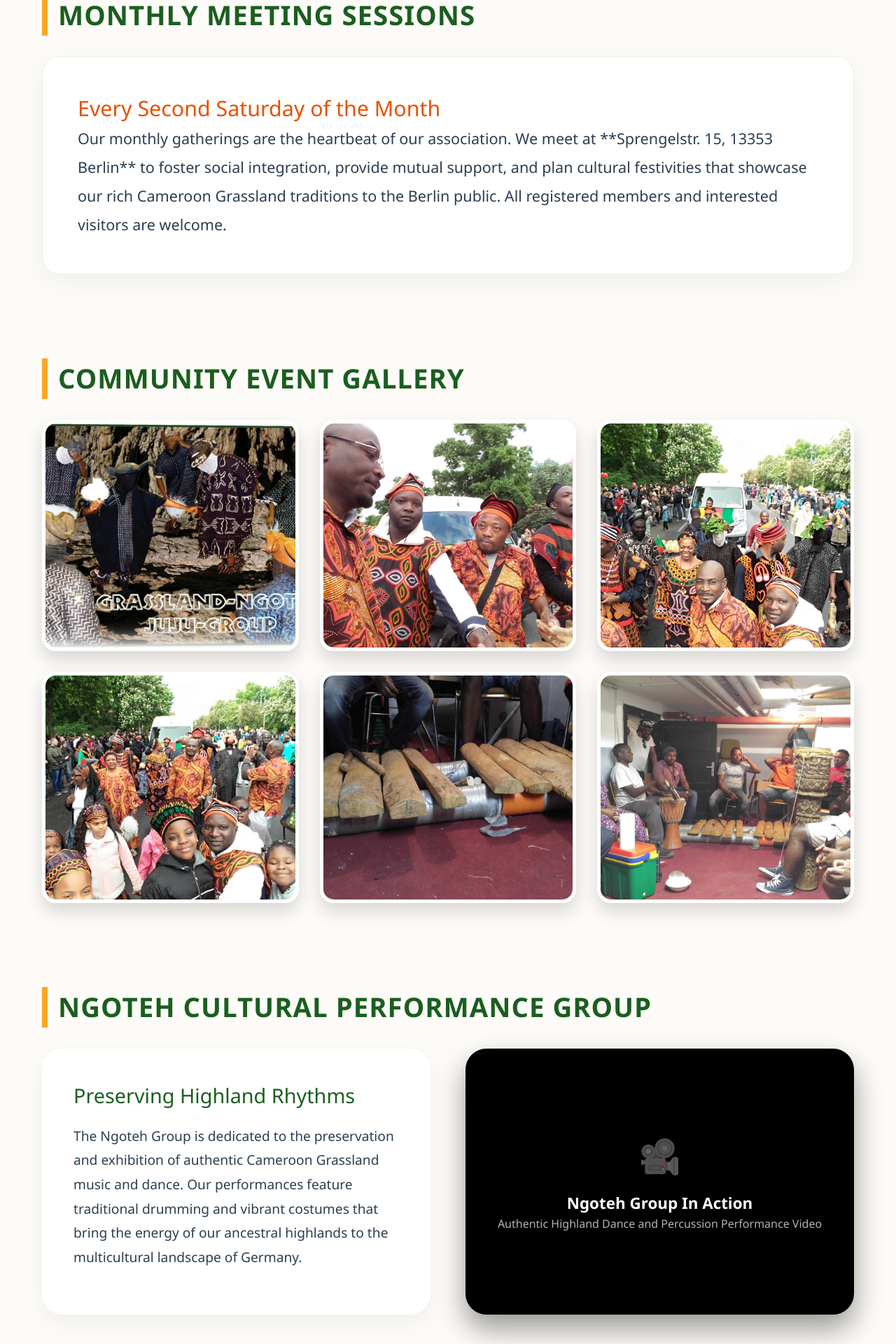
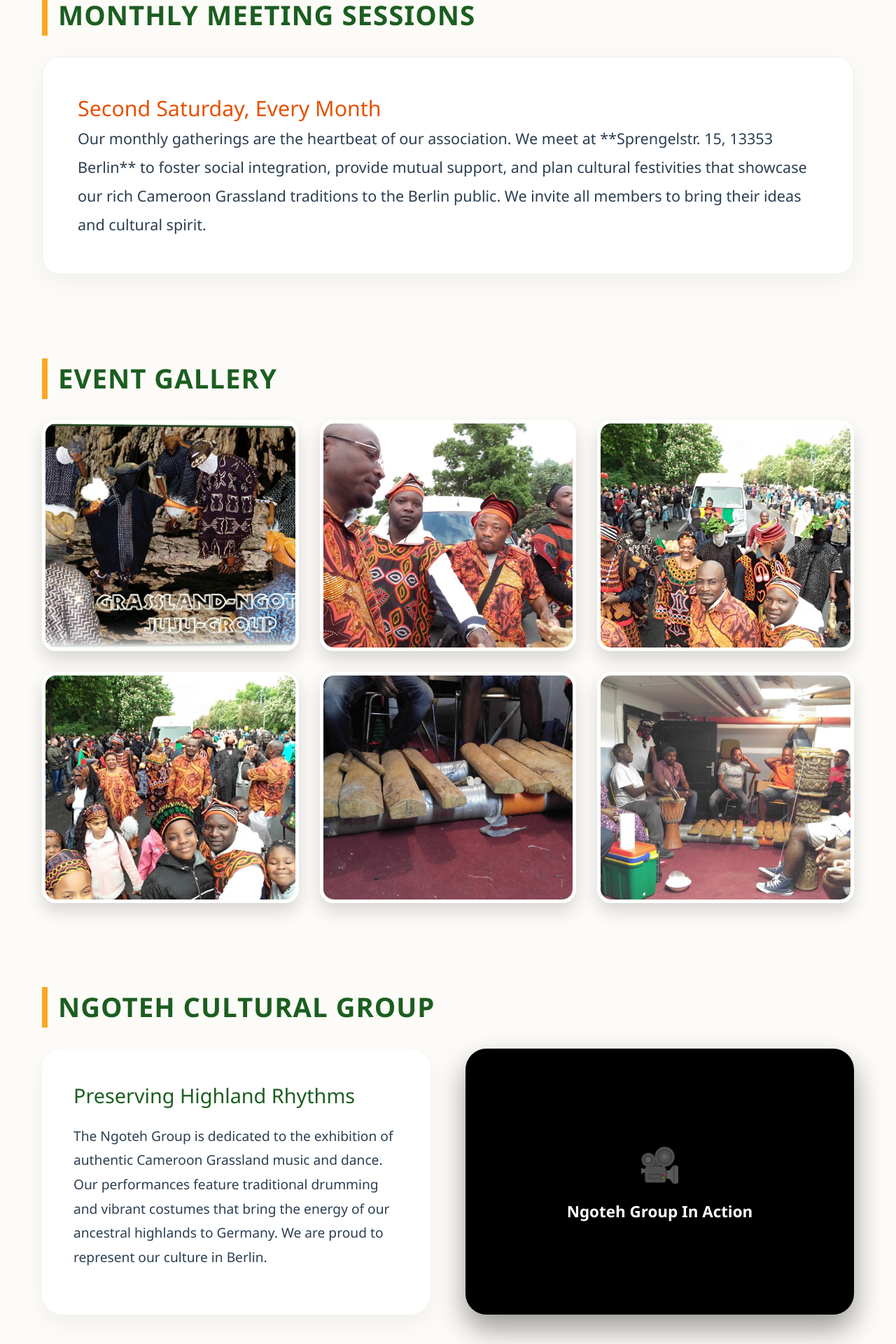
Before and after one commit to chifru19/grassland-verein, a React (Create React App) app: page / in a window 1280 px wide. Shown: the part 820-2740 px from the top of the page at 70% size. Built offline with nearby package versions, Linux system fonts and the light colour scheme.

Commit message:
Final Infrastructure: 192-line App.js update

```diff
--- a/src/App.js
+++ b/src/App.js
@@ -39,7 +39,7 @@ export default function App() {
     textTransform: 'uppercase'
   };
 
-  // Image Paths based on your successfully uploaded public/images folder
+  // Explicitly defined paths for the public/images folder
   const galleryImages = [
     '/images/ngoteh-01.jpg',
     '/images/ngoteh-02.jpg',
@@ -80,7 +80,7 @@ export default function App() {
           Deutsch-Kamerunischer Grassland Kulturverein e.V.
         </h1>
         <p style={{ fontSize: '1.5rem', color: '#f9a825', marginTop: '20px', fontWeight: 'bold', textTransform: 'uppercase', letterSpacing: '2px' }}>
-          Sprengelstr. 15, 13353 Berlin | Unity & Heritage
+          Sprengelstr. 15, 13353 Berlin | Culture & Community
         </p>
       </header>
 
@@ -108,50 +108,47 @@ export default function App() {
         <section id="meetings" style={{ marginBottom: '120px', scrollMarginTop: '120px' }}>
           <h2 style={sectionHeaderStyle}>Monthly Meeting Sessions</h2>
           <div style={{ background: '#fff', padding: '50px', borderRadius: '25px', boxShadow: '0 10px 40px rgba(0,0,0,0.05)', border: '1px solid #eee' }}>
-            <h3 style={{ color: '#e65100', fontSize: '1.9rem', marginTop: 0 }}>Every Second Saturday of the Month</h3>
+            <h3 style={{ color: '#e65100', fontSize: '1.9rem', marginTop: 0 }}>Second Saturday, Every Month</h3>
             <p style={{ fontSize: '1.35rem', lineHeight: '1.9' }}>
               Our monthly gatherings are the heartbeat of our association. We meet at **Sprengelstr. 15, 13353 Berlin** to foster
               social integration, provide mutual support, and plan cultural festivities that showcase our rich Cameroon Grassland
-              traditions to the Berlin public. All registered members and interested visitors are welcome.
+              traditions to the Berlin public. We invite all members to bring their ideas and cultural spirit.
             </p>
           </div>
         </section>
 
         {/* --- DYNAMIC EVENT GALLERY --- */}
         <section id="gallery" style={{ marginBottom: '120px', scrollMarginTop: '120px' }}>
-          <h2 style={sectionHeaderStyle}>Community Event Gallery</h2>
+          <h2 style={sectionHeaderStyle}>Event Gallery</h2>
           <div style={{ display: 'grid', gridTemplateColumns: 'repeat(auto-fit, minmax(320px, 1fr))', gap: '30px' }}>
             {galleryImages.map((src, idx) => (
               <div key={idx} style={{ overflow: 'hidden', borderRadius: '20px', boxShadow: '0 12px 25px rgba(0,0,0,0.15)', border: '5px solid white' }}>
                 <img
                   src={src}
-                  alt={`Grassland Community Event ${idx + 1}`}
+                  alt={`Grassland Event ${idx + 1}`}
                   style={{ width: '100%', height: '320px', objectFit: 'cover', display: 'block', transition: 'transform 0.6s ease' }}
-                  onMouseOver={(e) => e.currentTarget.style.transform = 'scale(1.1)'}
-                  onMouseOut={(e) => e.currentTarget.style.transform = 'scale(1)'}
                 />
               </div>
             ))}
           </div>
         </section>
 
-        {/* --- NGOTEH GROUP & VIDEO --- */}
+        {/* --- NGOTEH GROUP & PERFORMANCE --- */}
         <section id="ngoteh" style={{ marginBottom: '120px', scrollMarginTop: '120px' }}>
-          <h2 style={sectionHeaderStyle}>Ngoteh Cultural Performance Group</h2>
+          <h2 style={sectionHeaderStyle}>Ngoteh Cultural Group</h2>
           <div style={{ display: 'grid', gridTemplateColumns: 'repeat(auto-fit, minmax(450px, 1fr))', gap: '50px' }}>
             <div style={{ background: '#fff', padding: '45px', borderRadius: '30px', boxShadow: '0 12px 30px rgba(0,0,0,0.05)' }}>
               <h3 style={{ color: '#1b5e20', fontSize: '1.8rem', marginBottom: '20px' }}>Preserving Highland Rhythms</h3>
               <p style={{ fontSize: '1.2rem', lineHeight: '1.8' }}>
-                The Ngoteh Group is dedicated to the preservation and exhibition of authentic Cameroon Grassland music and
-                dance. Our performances feature traditional drumming and vibrant costumes that bring the energy of our
-                ancestral highlands to the multicultural landscape of Germany.
+                The Ngoteh Group is dedicated to the exhibition of authentic Cameroon Grassland music and
+                dance. Our performances feature traditional drumming and vibrant costumes that bring the energy
+                of our ancestral highlands to Germany. We are proud to represent our culture in Berlin.
               </p>
             </div>
             <div style={{ backgroundColor: '#000', borderRadius: '30px', height: '380px', display: 'flex', alignItems: 'center', justifyContent: 'center', color: '#fff', boxShadow: '0 20px 40px rgba(0,0,0,0.4)' }}>
               <div style={{ textAlign: 'center' }}>
                 <p style={{ fontSize: '3rem', marginBottom: '15px' }}>🎥</p>
                 <p style={{ fontWeight: 'bold', fontSize: '1.4rem' }}>Ngoteh Group In Action</p>
-                <p style={{ fontSize: '1rem', opacity: 0.7, padding: '0 20px' }}>Authentic Highland Dance and Percussion Performance Video</p>
               </div>
             </div>
           </div>
@@ -159,21 +156,20 @@ export default function App() {
 
         {/* --- KIDS CORNER --- */}
         <section id="kids" style={{ marginBottom: '120px', scrollMarginTop: '120px', backgroundColor: '#fffbe6', padding: '70px', borderRadius: '45px', border: '3px dashed #f9a825' }}>
-          <h2 style={{ color: '#e65100', textAlign: 'center', fontSize: '3rem', marginBottom: '25px' }}>Grassland Kids & Youth Corner</h2>
+          <h2 style={{ color: '#e65100', textAlign: 'center', fontSize: '3rem', marginBottom: '25px' }}>Grassland Kids Corner</h2>
           <p style={{ textAlign: 'center', fontSize: '1.45rem', maxWidth: '900px', margin: '0 auto', lineHeight: '1.7', color: '#5d4037' }}>
-            We believe our children are the carriers of our light. Our youth programs focus on teaching native dialects,
-            traditional storytelling, and highland arts, ensuring that the second generation stays connected to their roots
-            while thriving in their German environment.
+            Passing down storytelling, language, and cultural arts to the next generation. We focus on identity
+            and heritage for the children of the community, ensuring they stay connected to their history.
           </p>
         </section>
 
         {/* --- SUPPORT / BANKING --- */}
         <section id="support" style={{ marginBottom: '120px', scrollMarginTop: '120px', backgroundColor: '#1b5e20', color: 'white', padding: '80px 20px', borderRadius: '45px', textAlign: 'center' }}>
-          <h2 style={{ color: '#f9a825', fontSize: '3rem', marginBottom: '35px' }}>Support Our Cultural Mission</h2>
+          <h2 style={{ color: '#f9a825', fontSize: '3rem', marginBottom: '35px' }}>Support Our Mission</h2>
           <div style={{ backgroundColor: 'rgba(255,255,255,0.15)', padding: '45px', borderRadius: '25px', border: '1px solid rgba(255,255,255,0.3)', display: 'inline-block', textAlign: 'left' }}>
-            <p style={{ fontSize: '1.6rem', marginBottom: '15px', letterSpacing: '1px' }}><strong>Bank:</strong> BERLINER VOLKSBANK</p>
-            <p style={{ fontSize: '1.6rem', marginBottom: '15px', letterSpacing: '1px' }}><strong>IBAN:</strong> DE27 1009 0000 7218 2980 06</p>
-            <p style={{ fontSize: '1.6rem', letterSpacing: '1px' }}><strong>BIC:</strong> BEVODEBBXXX</p>
+            <p style={{ fontSize: '1.6rem', marginBottom: '15px' }}><strong>Bank:</strong> BERLINER VOLKSBANK</p>
+            <p style={{ fontSize: '1.6rem', marginBottom: '15px' }}><strong>IBAN:</strong> DE27 1009 0000 7218 2980 06</p>
+            <p style={{ fontSize: '1.6rem' }}><strong>BIC:</strong> BEVODEBBXXX</p>
           </div>
         </section>
 
@@ -182,20 +178,18 @@ export default function App() {
           <div style={{ backgroundColor: '#fff', padding: '55px', borderRadius: '30px', boxShadow: '0 20px 50px rgba(0,0,0,0.1)' }}>
             <h2 style={{ marginBottom: '30px', fontSize: '2.2rem' }}>Become a Member</h2>
             <form onSubmit={handleRegister} style={{ display: 'flex', flexDirection: 'column', gap: '25px' }}>
-              <input type="text" placeholder="Full Legal Name" required value={formData.name} onChange={(e) => setFormData({...formData, name: e.target.value})} style={{ padding: '20px', borderRadius: '15px', border: '1px solid #ddd', fontSize: '1.1rem' }} />
-              <input type="email" placeholder="Email Address" required value={formData.email} onChange={(e) => setFormData({...formData, email: e.target.value})} style={{ padding: '20px', borderRadius: '15px', border: '1px solid #ddd', fontSize: '1.1rem' }} />
-              <button type="submit" style={{ backgroundColor: '#f9a825', color: '#1b5e20', padding: '20px', fontWeight: '900', border: 'none', borderRadius: '15px', cursor: 'pointer', fontSize: '1.2rem', textTransform: 'uppercase', boxShadow: '0 5px 15px rgba(249,168,37,0.4)' }}>Submit Registration</button>
+              <input type="text" placeholder="Full Name" required value={formData.name} onChange={(e) => setFormData({...formData, name: e.target.value})} style={{ padding: '20px', borderRadius: '15px', border: '1px solid #ddd', fontSize: '1.1rem' }} />
+              <input type="email" placeholder="Email" required value={formData.email} onChange={(e) => setFormData({...formData, email: e.target.value})} style={{ padding: '20px', borderRadius: '15px', border: '1px solid #ddd', fontSize: '1.1rem' }} />
+              <button type="submit" style={{ backgroundColor: '#f9a825', color: '#1b5e20', padding: '20px', fontWeight: '900', border: 'none', borderRadius: '15px', cursor: 'pointer', fontSize: '1.2rem', textTransform: 'uppercase' }}>Register</button>
             </form>
           </div>
           <div style={{ padding: '20px' }}>
-            <h3 style={{ color: '#1b5e20', fontSize: '2rem', marginBottom: '25px' }}>Impressum & Registry</h3>
+            <h3 style={{ color: '#1b5e20', fontSize: '2rem', marginBottom: '25px' }}>Impressum</h3>
             <p style={{ fontSize: '1.2rem', margin: '15px 0' }}><strong>Amtsgericht Charlottenburg (Berlin)</strong></p>
-            <p style={{ fontSize: '1.2rem', margin: '15px 0' }}><strong>Vereinsregisternummer:</strong> VR 23156</p>
-            <p style={{ fontSize: '1.2rem', margin: '15px 0' }}><strong>Board of Directors:</strong> Frank Fru</p>
-            <p style={{ fontSize: '1.2rem', margin: '15px 0' }}><strong>Location:</strong> Sprengelstr. 15, 13353 Berlin, Germany</p>
-            <p style={{ marginTop: '40px', opacity: 0.8, fontStyle: 'italic', borderTop: '1px solid #ddd', paddingTop: '20px' }}>
-              "Preserving our cultural heritage, empowering our community, and building a united future."
-            </p>
+            <p style={{ fontSize: '1.2rem', margin: '15px 0' }}><strong>Registernummer:</strong> VR 23156</p>
+            <p style={{ fontSize: '1.2rem', margin: '15px 0' }}><strong>Managing Director:</strong> Frank Fru</p>
+            <p style={{ fontSize: '1.2rem', margin: '15px 0' }}><strong>Location:</strong> Sprengelstr. 15, 13353 Berlin</p>
+            <p style={{ marginTop: '40px', fontStyle: 'italic', opacity: 0.8 }}>Preserving our cultural heritage for a united future.</p>
           </div>
         </section>
       </main>
@@ -206,9 +200,9 @@ export default function App() {
           © 2026 Deutsch-Kamerunischer Grassland Kulturverein e.V. Berlin
         </p>
         <div style={{ display: 'flex', justifyContent: 'center', gap: '40px', flexWrap: 'wrap' }}>
-          <a href="https://frankfru.com" style={{ color: '#555', textDecoration: 'none', fontWeight: '600' }}>Official Website</a>
-          <a href="https://github.com/chifru19" style={{ color: '#555', textDecoration: 'none', fontWeight: '600' }}>GitHub Profile</a>
-          <a href="https://linkedin.com/in/frankfru" style={{ color: '#555', textDecoration: 'none', fontWeight: '600' }}>LinkedIn Connect</a>
+          <a href="https://frankfru.com" style={{ color: '#555', textDecoration: 'none', fontWeight: '600' }}>frankfru.com</a>
+          <a href="https://github.com/chifru19" style={{ color: '#555', textDecoration: 'none', fontWeight: '600' }}>GitHub</a>
+          <a href="https://linkedin.com/in/frankfru" style={{ color: '#555', textDecoration: 'none', fontWeight: '600' }}>LinkedIn</a>
         </div>
       </footer>
     </div>
```
